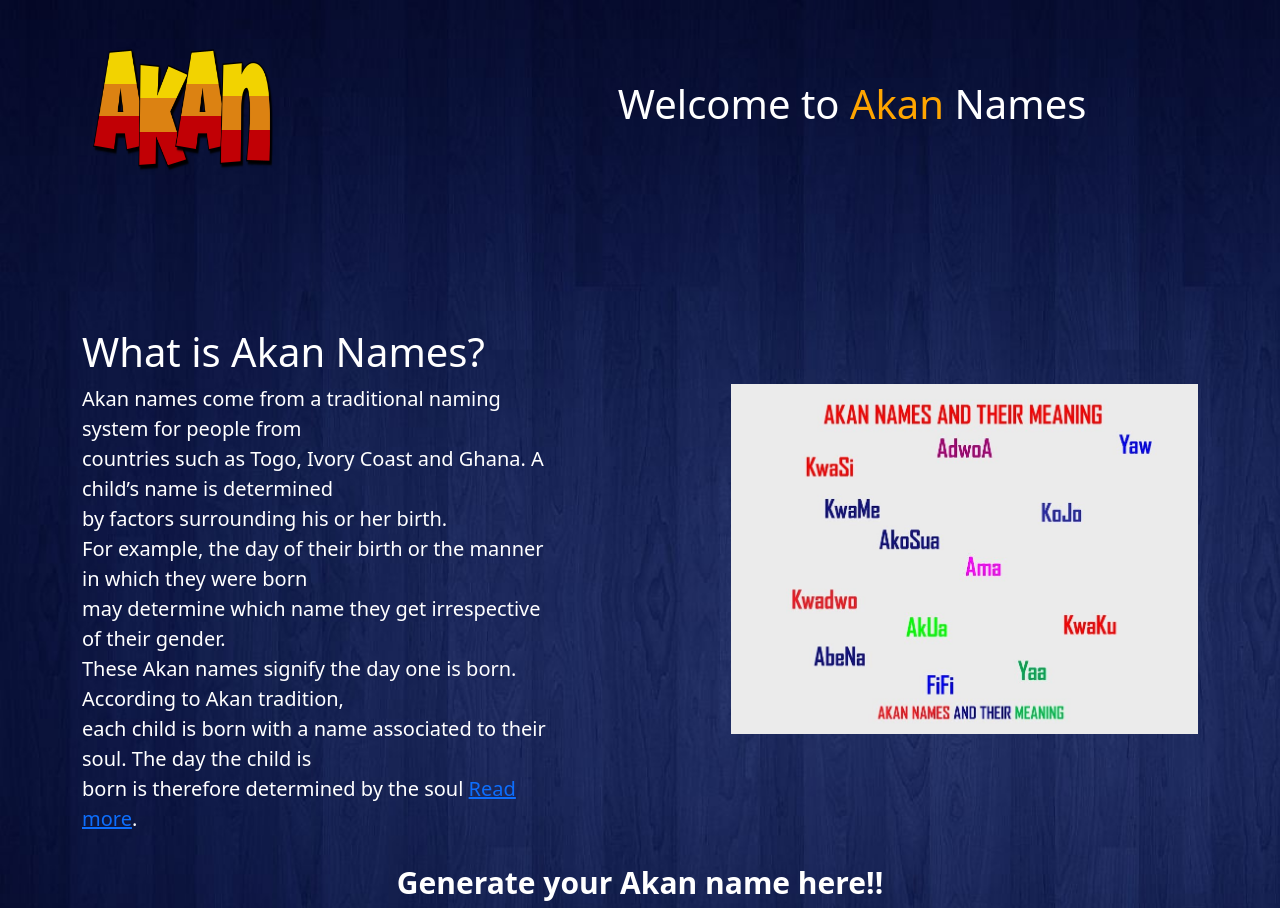
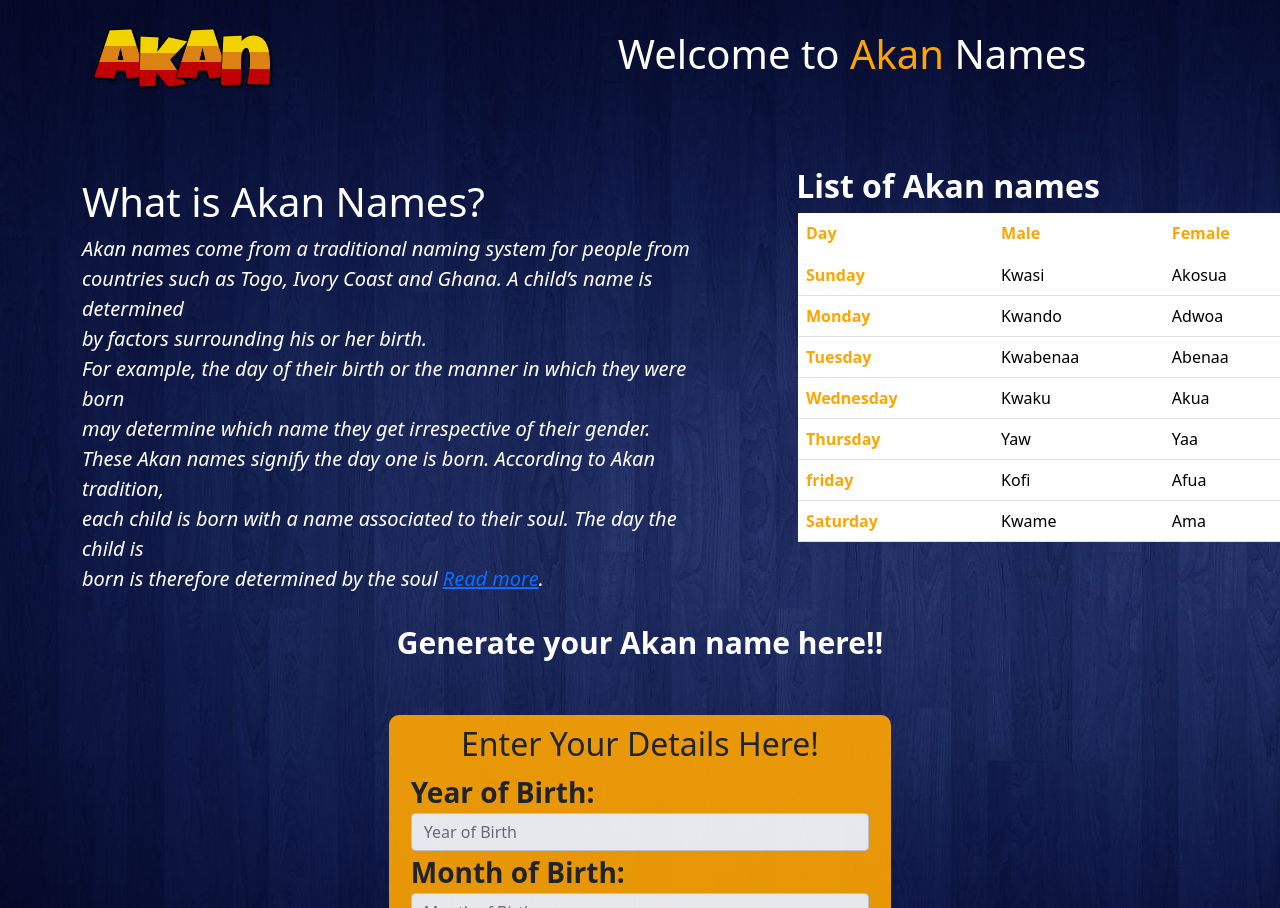
Before and after one commit to Hezron-tech/Akan-Naming, a plain HTML site: page index.html in a window 1280 px wide. Shown: the top 908 px of the page. Drawn offline with nearby package versions, Linux system fonts and the light colour scheme.

Commit message:
modifying

```diff
--- a/index.css
+++ b/index.css
@@ -13,18 +13,28 @@
 }
 .section1{
     display: flex;
+    justify-content: center;
+    align-items: center;
 
 }
 .hed{
     margin-top: 10%;
     color: white;
 }
-.section1 >p{
+.art >p{
     color: white;
     font-size: 20px;
+    font-style: italic;
+
 }
 .image{
     margin-left: 16%;
+
+
+}
+.con >h2{
+    color: white;
+    font-weight: bold;
 }
 .overlay{
     background-color:orange;
@@ -44,6 +54,25 @@
     font-size: 28px;
 
   }
+
   .btn{
 margin-top: 3%;
   }
+  h2{
+      text-align: center;
+  }
+  .con .table{
+      color: white;
+      margin-left: 20%;
+      background-color: white;
+      width: 500px;
+      height: 200px;
+  }
+  .table th{
+      color:black;
+      color: orange;
+      font-weight: bold;
+  }
+  .table td{
+      color: black;
+  }
--- a/index.html
+++ b/index.html
@@ -11,7 +11,7 @@
 <body class="container-fluid" style="background-image:url(images/bbg.jpg); background-repeat: no-repeat; background-size: cover;">
     <nav class="navbar navbar">
         <div class="container">
-         <img src="images/logo.png" alt="" width="200" height="200">
+         <img src="images/logo.png" alt="" width="200" height="100">
 
          <div class="heading">
              <h1>Welcome to <span style="color: orange;"> Akan </span> Names</h1>
@@ -22,9 +22,10 @@
       </nav>
 
       <div class="container">
+
+<div class="section1">
+    <div class="art">
         <h1 class="hed">What is Akan Names?</h1>
-<div class="section1">
-
         <p>
             Akan names come from a traditional naming system for people from <br>
             countries such as Togo, Ivory Coast and Ghana.
@@ -36,9 +37,72 @@
               born is therefore determined by the soul <a href="https://www.google.com/search?q=what+is+akan+naming&source=lmns&bih=887&biw=1848&hl=en&sa=X&ved=2ahUKEwihssv4jtr0AhUygc4BHYG1BPsQ_AUoAHoECAEQAA">Read more</a>.
           </p>
 
-  <div class="image">
-      <img src="images/naming.jpg" height="350">
     </div>
+
+
+<div class="con">
+    <h2>List of Akan names</h2>
+
+    <table class="table">
+
+        <thead>
+          <tr>
+            <th scope="col">Day</th>
+            <th scope="col">Male</th>
+            <th scope="col">Female</th>
+
+          </tr>
+        </thead>
+        <tbody>
+          <tr>
+            <th scope="row">Sunday</th>
+            <td>Kwasi</td>
+            <td>Akosua</td>
+
+          </tr>
+          <tr>
+            <th scope="row">Monday</th>
+            <td>Kwando</td>
+            <td>Adwoa</td>
+
+          </tr>
+          <tr>
+            <th scope="row">Tuesday</th>
+            <td>Kwabenaa</td>
+            <td>Abenaa</td>
+
+          </tr>
+          <tr>
+            <th scope="row">Wednesday</th>
+            <td>Kwaku</td>
+            <td>Akua</td>
+
+          </tr>
+          <tr>
+            <th scope="row">Thursday</th>
+            <td>Yaw</td>
+            <td>Yaa</td>
+
+          </tr>
+
+          <tr>
+            <th scope="row">friday</th>
+            <td>Kofi</td>
+            <td>Afua</td>
+
+          </tr>
+          <tr>
+            <th scope="row">Saturday</th>
+            <td>Kwame</td>
+            <td>Ama</td>
+
+          </tr>
+        </tbody>
+      </table>
+</div>
+
+
+
 </div>
 </div>
 
```
Lines whose indentation alone changed are shown as unchanged.
